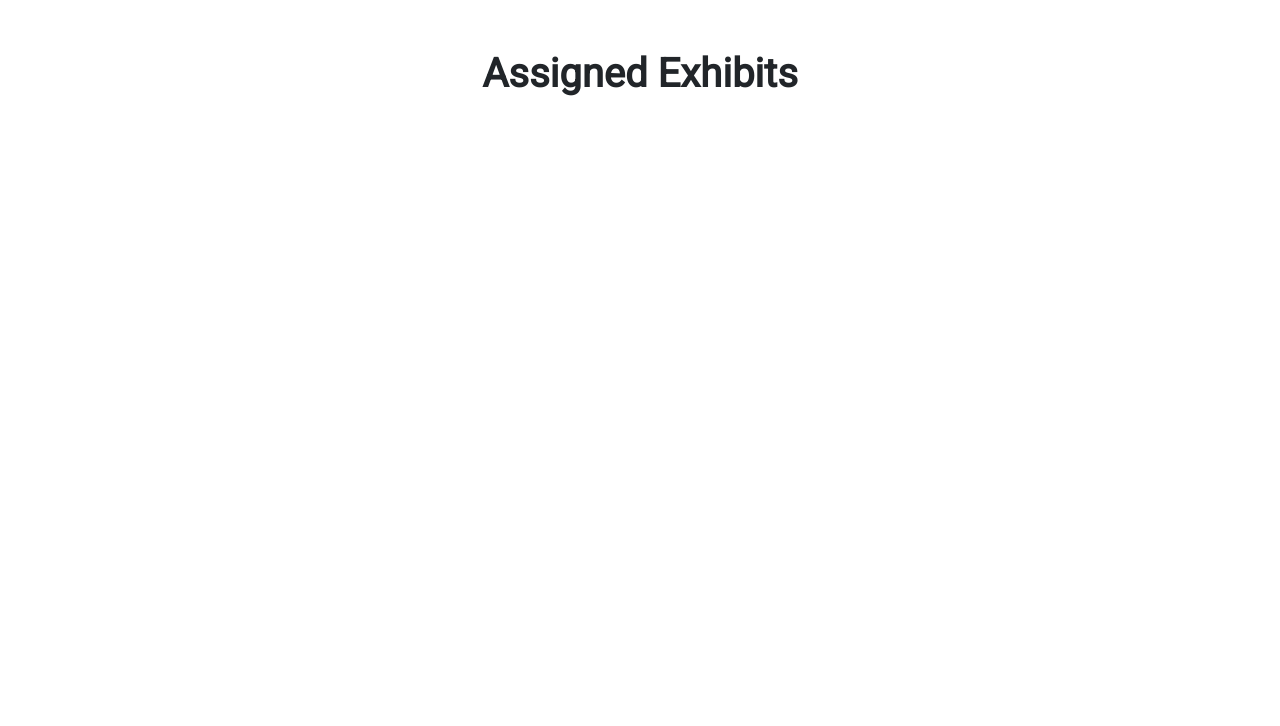
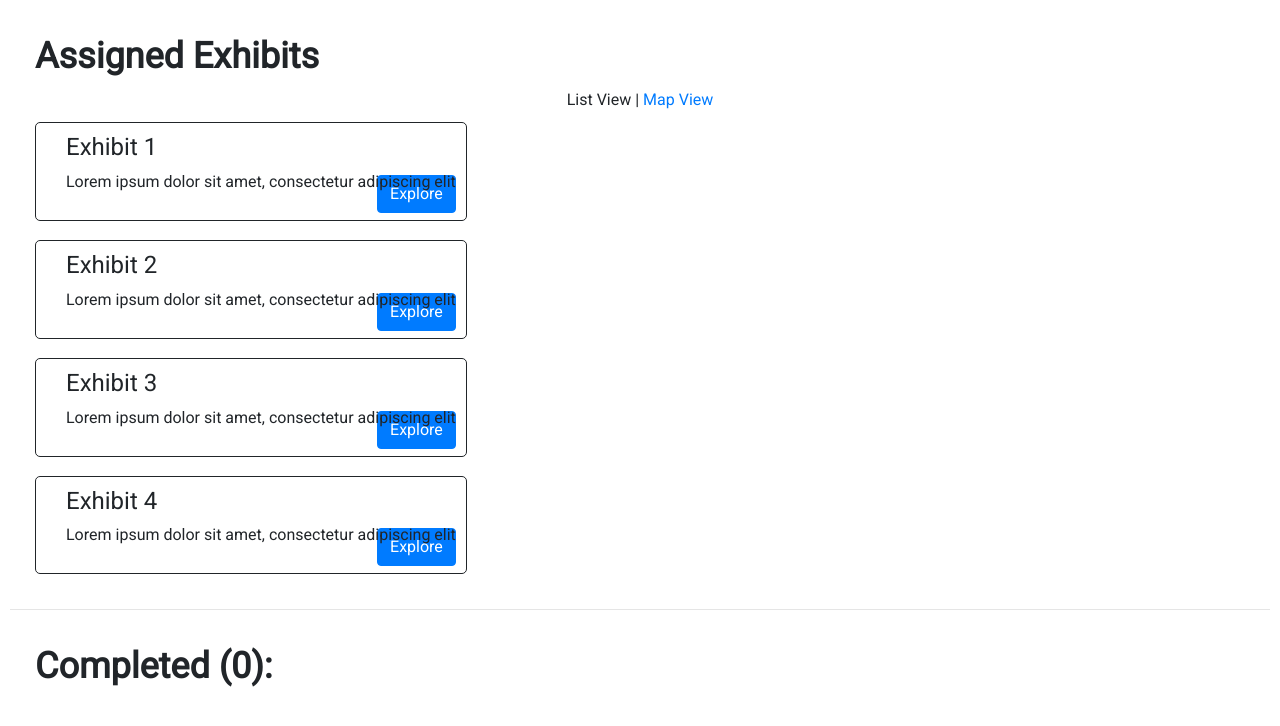
Before and after one commit to emra527/cogs121-sp19, a plain HTML site: page static_files/html/student-portal.html in a window 1280 px wide. Drawn offline with nearby package versions, Linux system fonts and the light colour scheme; files whose address does not match are found by name.

Commit message:
Updated student portal page

```diff
--- a/static_files/css/home.css
+++ b/static_files/css/home.css
@@ -2,6 +2,7 @@
 
 body {
   font-family: 'Roboto', sans-serif;
+  margin:10px;
 }
 
 .title{
@@ -72,3 +73,39 @@ margin-right:25px;
 	padding:20px 20px 20px 40px;
 	border-radius:5px;
 }
+
+.exhibit-entry{
+	background-color: white;
+	border-style:solid;
+	border-width:1px;
+	padding:10px 10px 10px 30px;
+	border-radius:5px;
+	margin:0px 25px -5px 25px;
+}
+
+.listmap{
+	text-align:center;
+	margin:10px;
+}
+
+.listview{
+	display:inline-block;
+}
+
+.mapview{
+	display:inline-block;
+}
+
+.explore-button{
+	float:right;
+	margin:-35px 0 0 0 ;
+	padding:-10px;
+}
+
+.title3{
+	text-align: left;
+	font-size:36px;
+	font-weight:800;
+	padding-top:10px;
+	margin:25px 0 10px 25px;
+}
--- a/static_files/html/student-portal.html
+++ b/static_files/html/student-portal.html
@@ -5,13 +5,60 @@
 	<title>Art Museum Portal | Educator</title>
 	<meta name="viewport" content="width=device-width, initial-scale=1.0">
 	<link rel="stylesheet" href="https://stackpath.bootstrapcdn.com/bootstrap/4.1.3/css/bootstrap.min.css" integrity="sha384-MCw98/SFnGE8fJT3GXwEOngsV7Zt27NXFoaoApmYm81iuXoPkFOJwJ8ERdknLPMO" crossorigin="anonymous">
-	 <link rel="stylesheet" href="https://fonts.googleapis.com/css?family=Roboto">
-	 <link rel="stylesheet" href="../css/home.css">
+	<link rel="stylesheet" href="https://fonts.googleapis.com/css?family=Roboto">
+	<link rel="stylesheet" href="../css/home.css">
 	<script src="jquery-3.3.1.min.js"></script>
 </head>
 
 <body>
 
-<h1 class="title2">Assigned Exhibits</h1>
+	<h1 class="title3">Assigned Exhibits</h1>
+
+	<div class="listmap">
+		<div class="listview">List View</div> | <div class="mapview"><a href="#">Map View</a></div>
+	</div>
+
+	<div class="listview">
+		<div class="exhibit-entry">
+			<h4>Exhibit 1</h4>
+			<p>Lorem ipsum dolor sit amet, consectetur adipiscing elit</p>
+			<div class="explore-button">
+				<a href="#" class="btn btn-primary">Explore</a>
+			</div>
+		</div>
+		<br>
+		<div class="exhibit-entry">
+			<h4>Exhibit 2</h4>
+			<p>Lorem ipsum dolor sit amet, consectetur adipiscing elit</p>
+			<div class="explore-button">
+				<a href="#" class="btn btn-primary">Explore</a>
+			</div>
+		</div>
+		<br>
+		<div class="exhibit-entry">
+			<h4>Exhibit 3</h4>
+			<p>Lorem ipsum dolor sit amet, consectetur adipiscing elit</p>
+			<div class="explore-button">
+				<a href="#" class="btn btn-primary">Explore</a>
+			</div>
+		</div>
+		<br>
+		<div class="exhibit-entry">
+			<h4>Exhibit 4</h4>
+			<p>Lorem ipsum dolor sit amet, consectetur adipiscing elit</p>
+			<div class="explore-button">
+				<a href="#" class="btn btn-primary">Explore</a>
+			</div>
+		</div>
+	</div>
+<br><br>
+<hr></hr>
+<div class="completed">
+		<h1 class="title3" id="completed">Completed (0):</h1>
+</div>
+<br><br><br><br><br><br>
+
+
+
 </body>
 </html>
```
